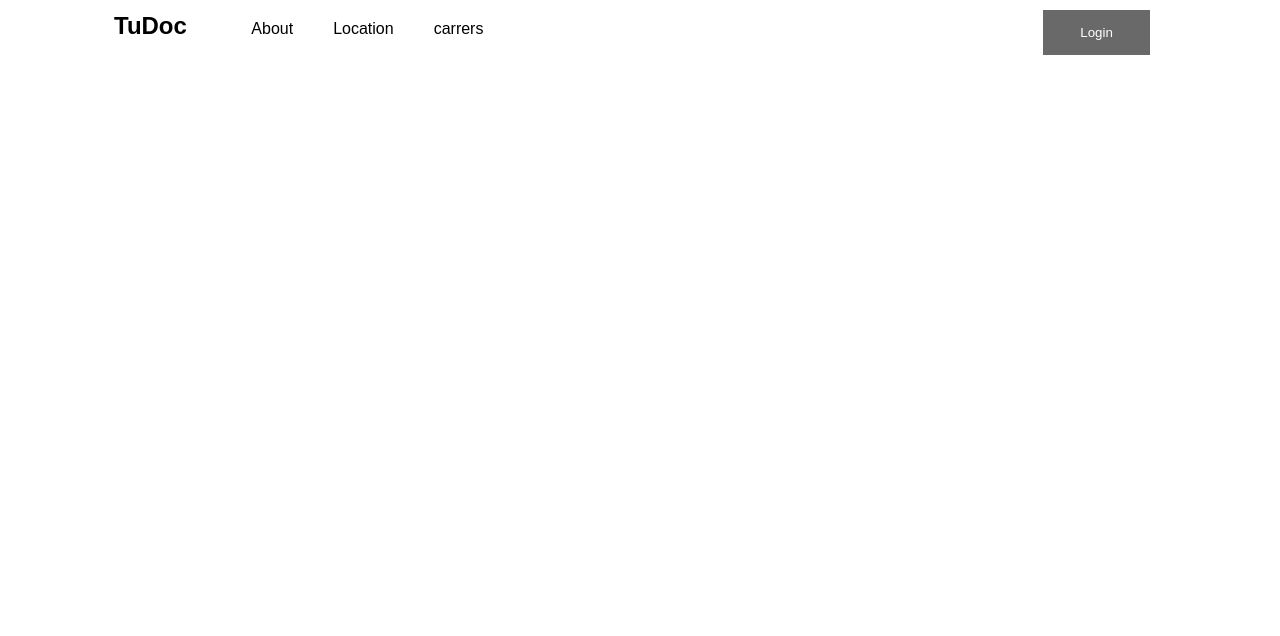
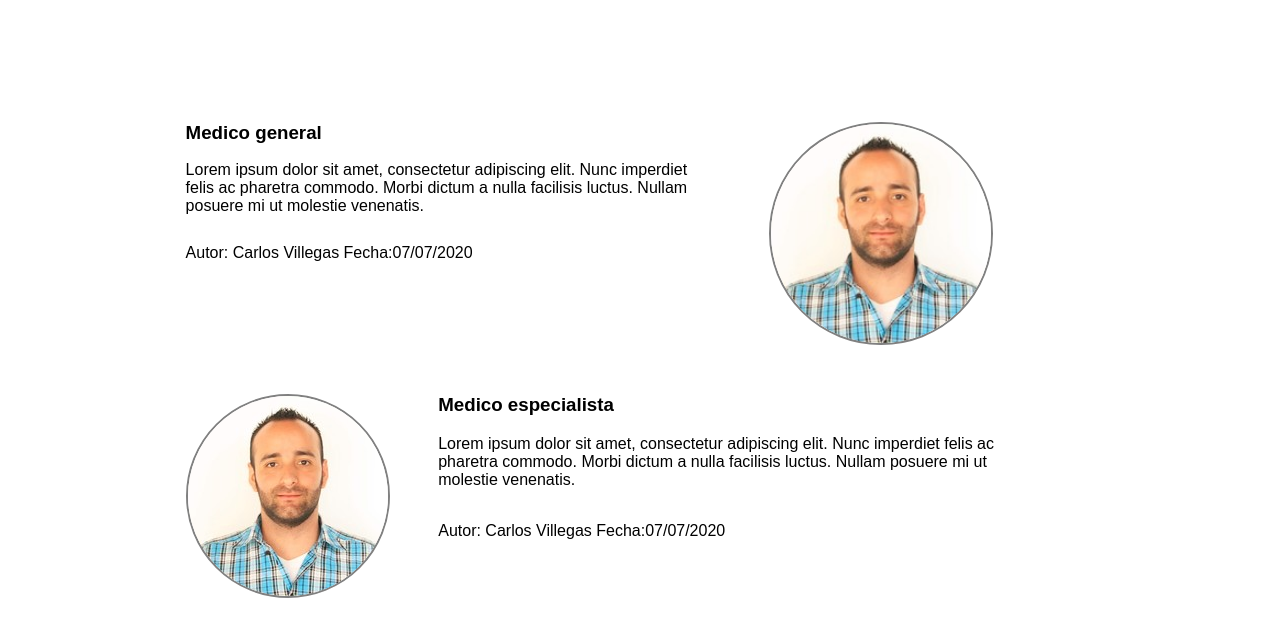
Before and after one commit to tridoxx/dwa, a plain HTML site: page index.html in a window 1280 px wide. Drawn offline with Linux system fonts and the light colour scheme.

Commit message:
Update index.html

```diff
--- a/index.html
+++ b/index.html
@@ -8,22 +8,45 @@
 </head>
 <body>
 
-<header>
 
-<nav>
-<ul>
-    <h1 class="titulo">TuDoc</h1>
-</ul>
- <ul class="menu">
-     <li><a href="#"> About</a></li>
-     <li><a href="#">Location</a></li>
-     <li><a href="#">carrers</a></li>
+<div class="espacio"></div>
+    <main>
+        <section>
+            <article>
+                <h1>Medico general</h1>
 
- </ul>
-<button>Login</button>
+            <div>
+            <p>Lorem ipsum dolor sit amet, consectetur adipiscing elit. Nunc imperdiet felis ac pharetra commodo. Morbi dictum a nulla facilisis luctus. Nullam posuere mi ut molestie venenatis.</p>
 
-</nav>
-</header>
+            <p>Autor: Carlos Villegas Fecha:07/07/2020</p>
+            </div>
+            </article>
+            <img  class="img-redonda" src="img/profe.jpeg" alt="profe">
+    </section>
+    </main>
+    <div class="espacio-articulo"></div>
+    <main>
+        <section>
+            <img class="img-redonda" src="img/profe.jpeg" alt="profe">
+<div class="div-article">
+            <article class="article-2">
+                <h1>Medico especialista</h1>
+
+            <p>Lorem ipsum dolor sit amet, consectetur adipiscing elit. Nunc imperdiet felis ac pharetra commodo. Morbi dictum a nulla facilisis luctus. Nullam posuere mi ut molestie venenatis.</p>
+
+            <p>Autor: Carlos Villegas Fecha:07/07/2020</p>
+
+            </article>
+        </div>
+    </section>
+    </main>
+    <div class="espacio"></div>
+    <div class="espacio-articulo"></div>
 
 
+
+</body>
+
+<div class="espacio-articulo"></div>
+
 </html>
```
